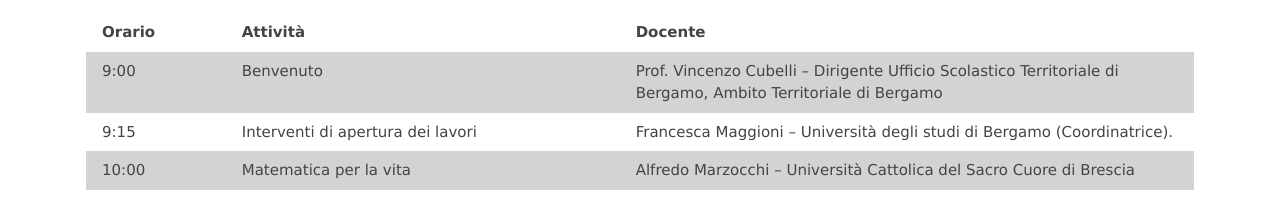
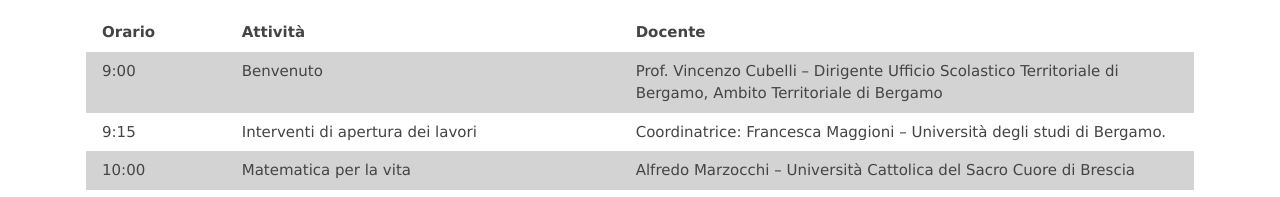
Before and after one commit to SummerSchoolSanPellegrino/SummerSchoolSanPellegrino2022.github.io, a plain HTML site: page index.html in a window 1280 px wide. Shown: the part 1285-1482 px from the top of the page. Drawn offline with Linux system fonts and the light colour scheme.

Commit message:
Update index.html

```diff
--- a/index.html
+++ b/index.html
@@ -95,7 +95,7 @@
       <tr>
         <td class="col-time">9:15</td>
         <td class="col-activity">Interventi di apertura dei lavori</td>
-        <td class="col-speaker">Francesca Maggioni – Università degli studi di Bergamo (Coordinatrice).</td>
+        <td class="col-speaker">Coordinatrice: Francesca Maggioni – Università degli studi di Bergamo.</td>
       </tr>
       <tr>
         <td class="col-time">10:00</td>
```
